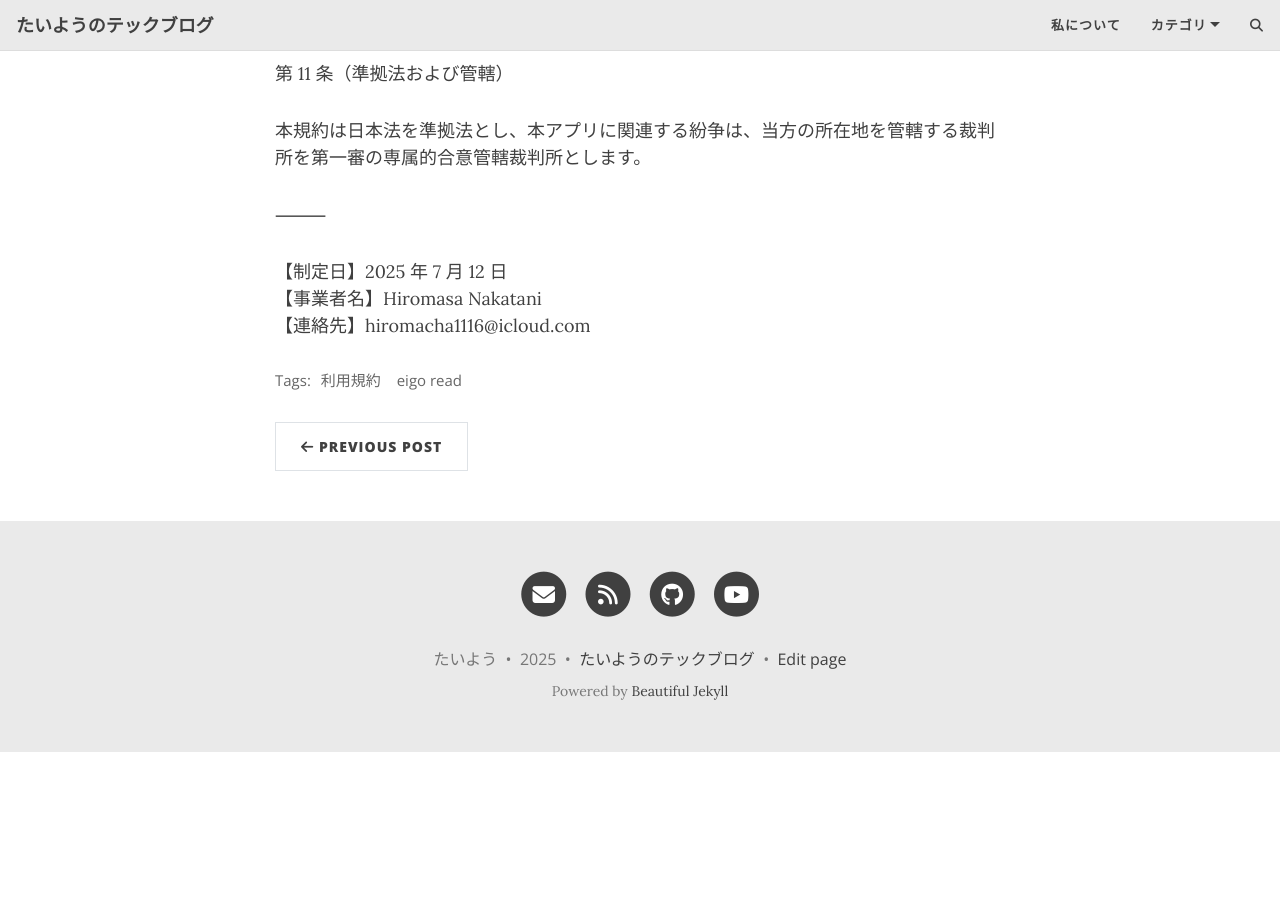
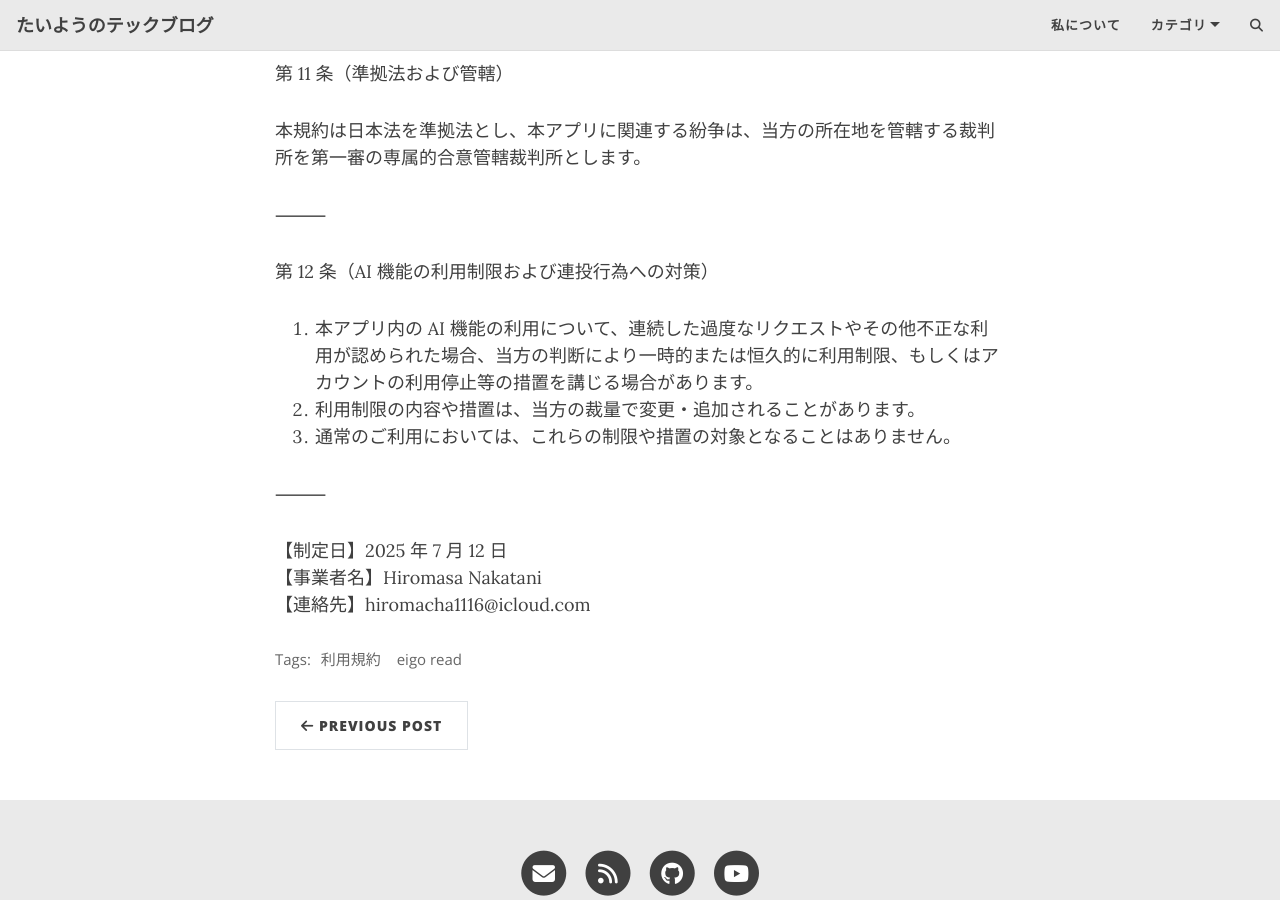
Before and after one commit to macha1316/beautiful-jekyll-master, a Jekyll site: the page built from _posts/2025-07-12-terms-of-service.md, in a window 1280 px wide and 900 px high, scrolled down 3049 px. Built offline with Jekyll 4.4.1, drawn with Linux system fonts in a browser that asks for light colours; comment, search, counter and statistics services are not loaded; before the commit the page ends 3801 px from its top, so only the background shows below that.

Commit message:
add: 12条追加

```diff
--- a/_posts/2025-07-12-terms-of-service.md
+++ b/_posts/2025-07-12-terms-of-service.md
@@ -94,6 +94,14 @@ author: taiyou
 
 ⸻
 
+第 12 条（AI 機能の利用制限および連投行為への対策）
+
+1. 本アプリ内の AI 機能の利用について、連続した過度なリクエストやその他不正な利用が認められた場合、当方の判断により一時的または恒久的に利用制限、もしくはアカウントの利用停止等の措置を講じる場合があります。
+2. 利用制限の内容や措置は、当方の裁量で変更・追加されることがあります。
+3. 通常のご利用においては、これらの制限や措置の対象となることはありません。
+
+⸻
+
 【制定日】2025 年 7 月 12 日
 【事業者名】Hiromasa Nakatani
 【連絡先】hiromacha1116@icloud.com
```
